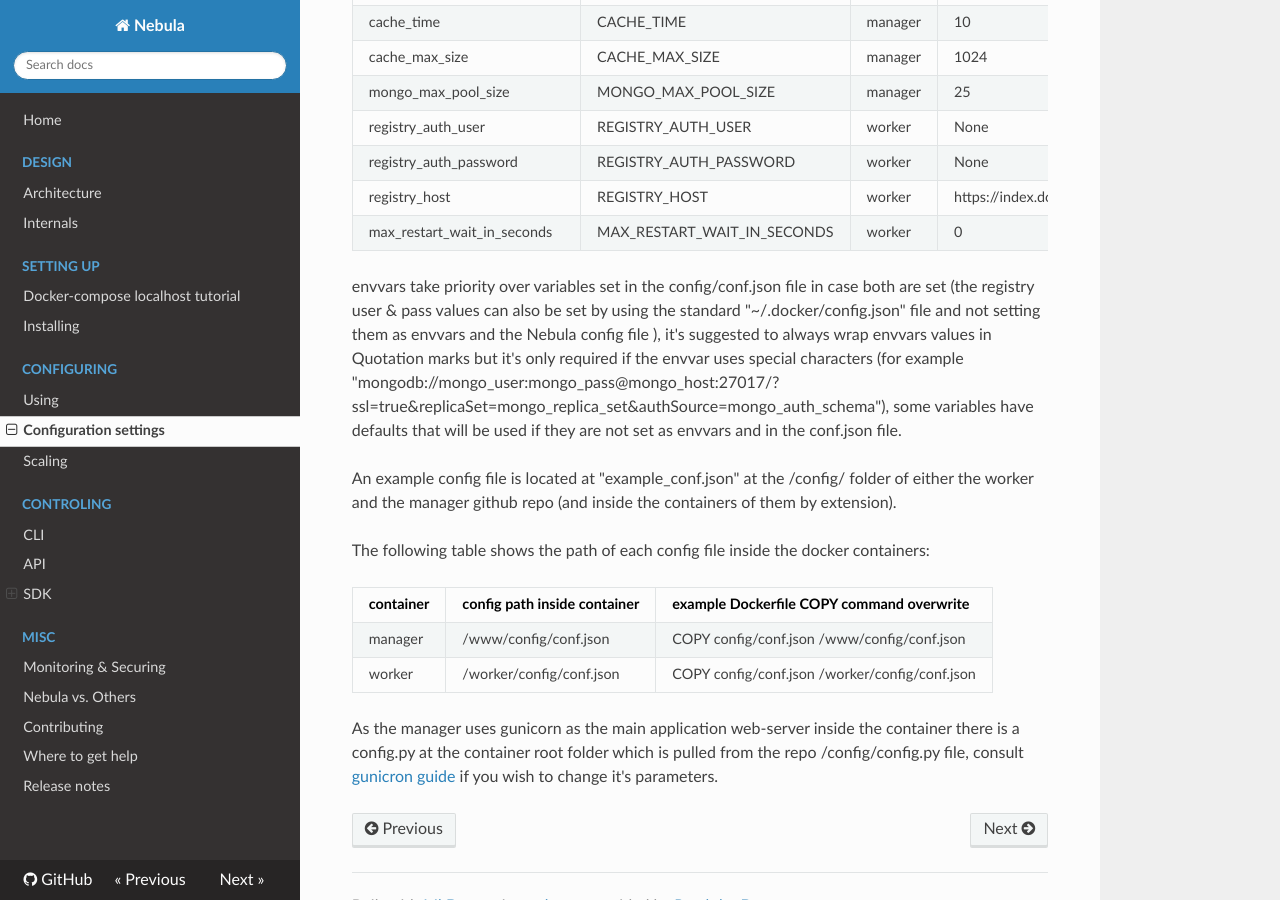
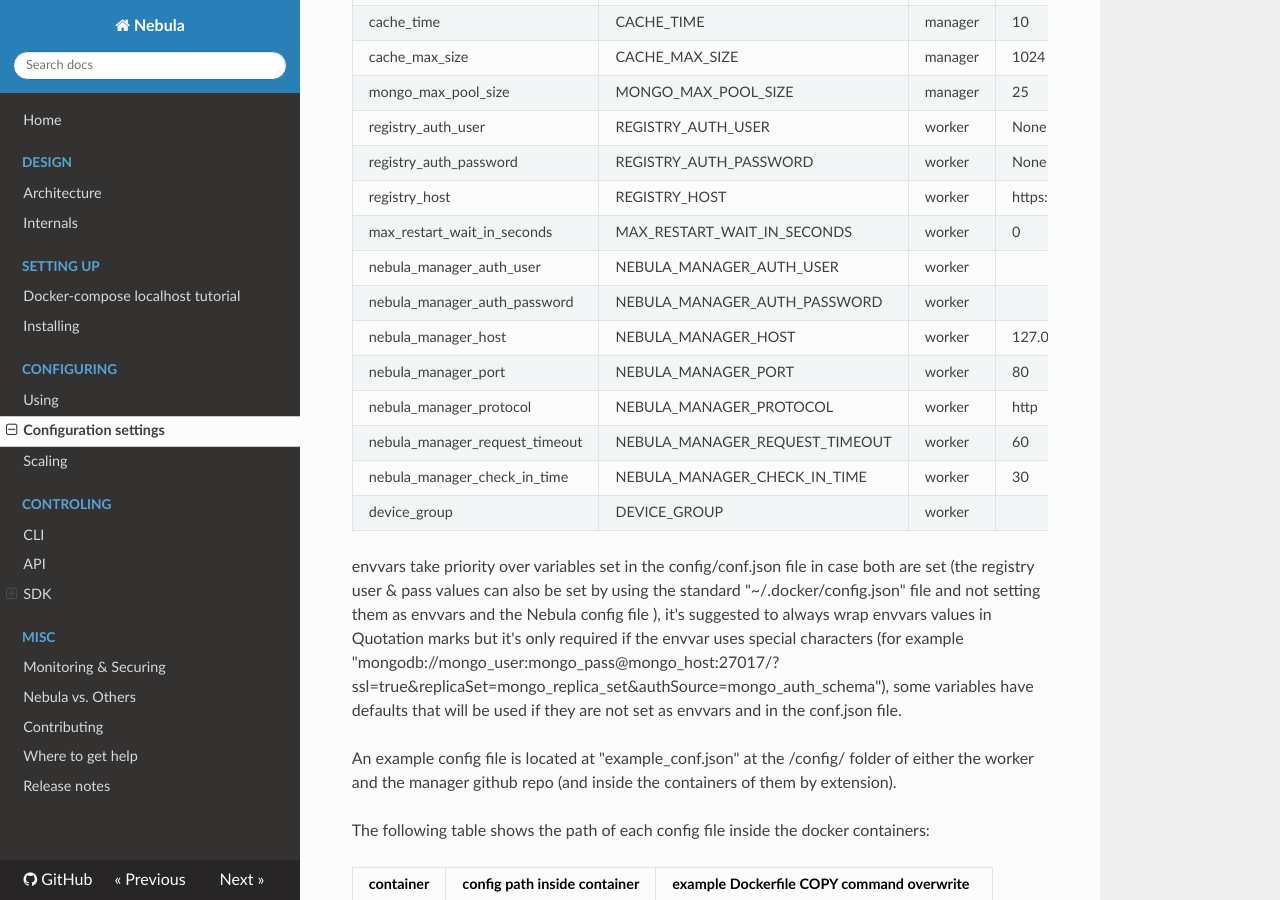
Before and after one commit to nebula-orchestrator/docs, an MkDocs documentation site: the page built from docs/config.md, in a window 1280 px wide and 900 px high, scrolled down 1204 px. Built offline with MkDocs 1.6.1, drawn with Linux system fonts in a browser that asks for light colours; nearby versions of some CDN libraries; old or Windows-style settings are respelled for this version of MkDocs.

Commit message:
added config of 2.0.0

```diff
--- a/docs/config.md
+++ b/docs/config.md
@@ -29,21 +29,30 @@
 
 The following table shows the config variables used to set nebula worker & manager at start time:
 
-| config/conf.json variable name     | envvar variable name        | used in                     | default value                | example value                                                                                                        | type   | description                                                                                                                                                                                                                                                                                | required |
-|-----------------------------|------------------------------------|-----------------------------|------------------------------|----------------------------------------------------------------------------------------------------------------------|--------|--------------------------------------------------------------------------------------------------------------------------------------------------------------------------------------------------------------------------------------------------------------------------------------------|----------|
-| basic_auth_user             | BASIC_AUTH_USER                    | manager                     |                              | admin                                                                                                                | string | the basic auth user used to secure the api-manger - unless you set basic_auth_enabled=false you must configure it                                                                                                                                                                          | no       |
-| basic_auth_password         | BASIC_AUTH_PASSWORD                | manager                     |                              | P@ssw0rd                                                                                                             | string | the basic auth password used to secure the api-manger - unless you set basic_auth_enabled=false you must configure it                                                                                                                                                                      | no       |
-| basic_auth_enabled          | BASIC_AUTH_ENABLED                 | manager                     | true                         | false                                                                                                                | bool   | defaults to true, if set to false will disable basic auth on nebula-api, setting to false is only recommended to be used if you are using an upstream LB\web server that handles the basic-auth for you instead                                                                            | yes      |
-|                             | ENV                                | manager                     | prod                         | dev                                                                                                                  | string | envvar only, defaults to "prod", if set to "dev" will use flask built-in web server on port 5000 to make devs life a tad easier, unless your developing new features to nebula or hunting down a bug in it best to not include it at all                                                   | no       |
-| mongo_url                   | MONGO_URL                          | manager                     |                              | mongodb://mongo_user:mongo_pass@mongo_host:27017/?ssl=true&replicaSet=mongo_replica_set&authSource=mongo_auth_schema | string | mongo URI string                                                                                                                                                                                                                                                                           | yes      |
-| schema_name                 | SCHEMA_NAME                        | manager                     | nebula                       | mongo_schema                                                                                                         | string | mongo schema name                                                                                                                                                                                                                                                                          | yes      |
-| cache_time                  | CACHE_TIME                         | manager                     | 10                           | 30                                                                                                                   | int    | the amount of time the cache will be kept before the manager will check in with the backend DB to grab any changes, the higher this number the less frequent changes will take affect on the workers & the less load there will be on the DB                                               | yes      |
-| cache_max_size              | CACHE_MAX_SIZE                     | manager                     | 1024                         | 2048                                                                                                                 | int    | the maximum number of device_groups that will be kept in cache, if you have more device_groups then this number the LRU device_group will be evicted from the cache so for best performance best to make sure this number is higher then the maximum amount of device_group                | yes      |
-| mongo_max_pool_size         | MONGO_MAX_POOL_SIZE                | manager                     | 25                           | 100                                                                                                                  | int    | the size of the connection pool between the manager and the backend MongoDB - a good rule of thumb is to have 3 for each device_group in the cluster but no more then 100 at most                                                                                                          | yes      |
-| registry_auth_user          | REGISTRY_AUTH_USER                 | worker                      | None                         | user                                                                                                                 | string | the docker registry basic auth user, if not set or set to None (the default value) Nebula will attempt to use the standard registry config file that's located inside the container "~/.docker/config.json" file path & if that's not configured will carry using no registry auth         | no       |
-| registry_auth_password      | REGISTRY_AUTH_PASSWORD             | worker                      | None                         | P@ssw0rd                                                                                                             | string | the docker registry basic auth password, if not set or set to None (the default value) Nebula will attempt to use the standard registry config file that's located inside the container "~/.docker/config.json" file path & if that's not configured will carry using no registry auth     | no       |
-| registry_host               | REGISTRY_HOST                      | worker                      | https://index.docker.io/v1/  | https://my_registry.example.com:5000                                                                                 | string | the docker registry FQDN or IP                                                                                                                                                                                                                                                             | yes      |
-| max_restart_wait_in_seconds | MAX_RESTART_WAIT_IN_SECONDS        | worker                      | 0                            | 5                                                                                                                    | int    | maximum time each worker server will wait before reloading the containers in case of restart\update (minimum time hard coded to 0 and each worker server will randomly choose between the that range to spread load on rabbit\mongo)                                                       | yes      |
+| config/conf.json variable name     | envvar variable name            | used in                     | default value                | example value                                                                                                        | type   | description                                                                                                                                                                                                                                                                                | required |
+|------------------------------------|---------------------------------|-----------------------------|------------------------------|----------------------------------------------------------------------------------------------------------------------|--------|--------------------------------------------------------------------------------------------------------------------------------------------------------------------------------------------------------------------------------------------------------------------------------------------|----------|
+| basic_auth_user                    | BASIC_AUTH_USER                 | manager                     |                              | admin                                                                                                                | string | the basic auth user used to secure the manager - unless you set basic_auth_enabled=false you must configure it                                                                                                                                                                             | no       |
+| basic_auth_password                | BASIC_AUTH_PASSWORD             | manager                     |                              | P@ssw0rd                                                                                                             | string | the basic auth password used to secure the api-manger - unless you set basic_auth_enabled=false you must configure it                                                                                                                                                                      | no       |
+| basic_auth_enabled                 | BASIC_AUTH_ENABLED              | manager                     | true                         | false                                                                                                                | bool   | defaults to true, if set to false will disable basic auth on nebula-api, setting to false is only recommended to be used if you are using an upstream LB\web server that handles the basic-auth for you instead                                                                            | yes      |
+|                                    | ENV                             | manager                     | prod                         | dev                                                                                                                  | string | envvar only, defaults to "prod", if set to "dev" will use flask built-in web server on port 5000 to make devs life a tad easier, unless your developing new features to nebula or hunting down a bug in it best to not include it at all                                                   | no       |
+| mongo_url                          | MONGO_URL                       | manager                     |                              | mongodb://mongo_user:mongo_pass@mongo_host:27017/?ssl=true&replicaSet=mongo_replica_set&authSource=mongo_auth_schema | string | mongo URI string                                                                                                                                                                                                                                                                           | yes      |
+| schema_name                        | SCHEMA_NAME                     | manager                     | nebula                       | mongo_schema                                                                                                         | string | mongo schema name                                                                                                                                                                                                                                                                          | yes      |
+| cache_time                         | CACHE_TIME                      | manager                     | 10                           | 30                                                                                                                   | int    | the amount of time the cache will be kept before the manager will check in with the backend DB to grab any changes, the higher this number the less frequent changes will take affect on the workers & the less load there will be on the DB                                               | yes      |
+| cache_max_size                     | CACHE_MAX_SIZE                  | manager                     | 1024                         | 2048                                                                                                                 | int    | the maximum number of device_groups that will be kept in cache, if you have more device_groups then this number the LRU device_group will be evicted from the cache so for best performance best to make sure this number is higher then the maximum amount of device_group                | yes      |
+| mongo_max_pool_size                | MONGO_MAX_POOL_SIZE             | manager                     | 25                           | 100                                                                                                                  | int    | the size of the connection pool between the manager and the backend MongoDB - a good rule of thumb is to have 3 for each device_group in the cluster but no more then 100 at most                                                                                                          | yes      |
+| registry_auth_user                 | REGISTRY_AUTH_USER              | worker                      | None                         | user                                                                                                                 | string | the docker registry basic auth user, if not set or set to None (the default value) Nebula will attempt to use the standard registry config file that's located inside the container "~/.docker/config.json" file path & if that's not configured will carry using no registry auth         | no       |
+| registry_auth_password             | REGISTRY_AUTH_PASSWORD          | worker                      | None                         | P@ssw0rd                                                                                                             | string | the docker registry basic auth password, if not set or set to None (the default value) Nebula will attempt to use the standard registry config file that's located inside the container "~/.docker/config.json" file path & if that's not configured will carry using no registry auth     | no       |
+| registry_host                      | REGISTRY_HOST                   | worker                      | https://index.docker.io/v1/  | https://my_registry.example.com:5000                                                                                 | string | the docker registry FQDN or IP                                                                                                                                                                                                                                                             | yes      |
+| max_restart_wait_in_seconds        | MAX_RESTART_WAIT_IN_SECONDS     | worker                      | 0                            | 5                                                                                                                    | int    | maximum time each worker server will wait before reloading the containers in case of restart\update (minimum time hard coded to 0 and each worker server will randomly choose between the that range to spread load on rabbit\mongo)                                                       | yes      |
+| nebula_manager_auth_user           | NEBULA_MANAGER_AUTH_USER        | worker                      |                              | admin                                                                                                                | string | the basic auth user used to secure the manager - unless you set basic_auth_enabled=false you must configure it                                                                                                                                                                             | no       |
+| nebula_manager_auth_password       | NEBULA_MANAGER_AUTH_PASSWORD    | worker                      |                              | P@ssw0rd                                                                                                             | string | the basic auth password used to secure  manager - unless you set basic_auth_enabled=false you must configure it                                                                                                                                                                            | no       |
+| nebula_manager_host                | NEBULA_MANAGER_HOST             | worker                      | 127.0.0.1                    | mynebulaapi.exampledomain.com                                                                                        | string | the FQDN\IP of the Nebula manager                                                                                                                                                                                                                                                          | yes      |
+| nebula_manager_port                | NEBULA_MANAGER_PORT             | worker                      | 80                           | 80                                                                                                                   | int    | the port of the Nebula manager                                                                                                                                                                                                                                                             | yes      |
+| nebula_manager_protocol            | NEBULA_MANAGER_PROTOCOL         | worker                      | http                         | http                                                                                                                 | string | protocol used to contact the Nebula manager - http or https                                                                                                                                                                                                                                | yes      |
+| nebula_manager_request_timeout     | NEBULA_MANAGER_REQUEST_TIMEOUT  | worker                      | 60                           | 60                                                                                                                   | int    | the time to wait for a response from the Nebula manager before timing out                                                                                                                                                                                                                  | yes      |
+| nebula_manager_check_in_time       | NEBULA_MANAGER_CHECK_IN_TIME    | worker                      | 30                           | 30                                                                                                                   | int    | the time the device will check in with the Nebula manager to see if any changes to the application happens, the lower this is the faster changes to any app or device_group will propagate to the device but the higher the load to the manager will be so more mangers will be needed     | yes      |
+| device_group                       | DEVICE_GROUP                    | worker                      |                              | smart_fridge_device_group                                                                                            | string | the device group to attach a device to - each device can only exist in a single device_group but each device_group can have unlimited apps in it                                                                                                                                           | yes      |
+
 
 envvars take priority over variables set in the config/conf.json file in case both are set (the registry user & pass values can also be set by using the standard "~/.docker/config.json" file and not setting them as envvars and the Nebula config file ), it's suggested to always wrap envvars values in Quotation marks but it's only required if the envvar uses special characters (for example "mongodb://mongo_user:mongo_pass@mongo_host:27017/?ssl=true&replicaSet=mongo_replica_set&authSource=mongo_auth_schema"), some variables have defaults that will be used if they are not set as envvars and in the conf.json file.
 
```
